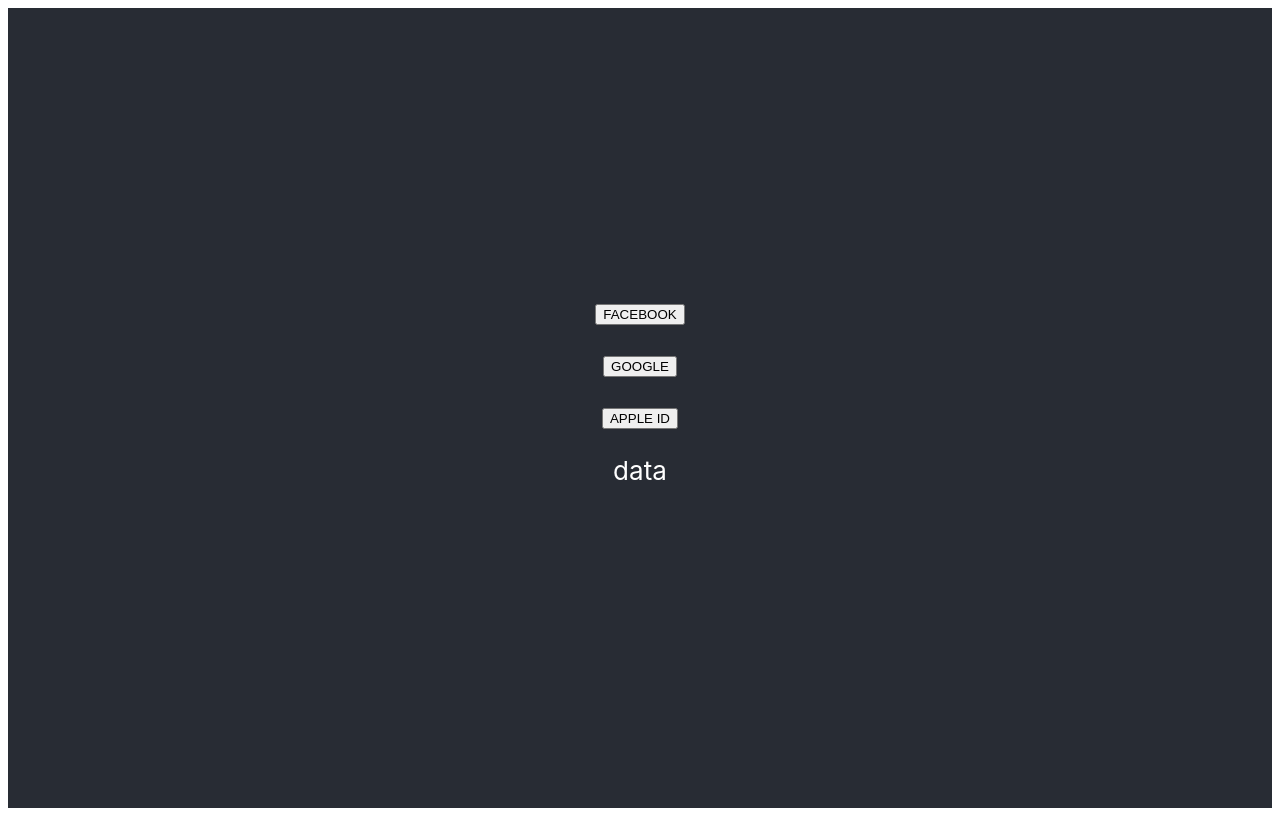
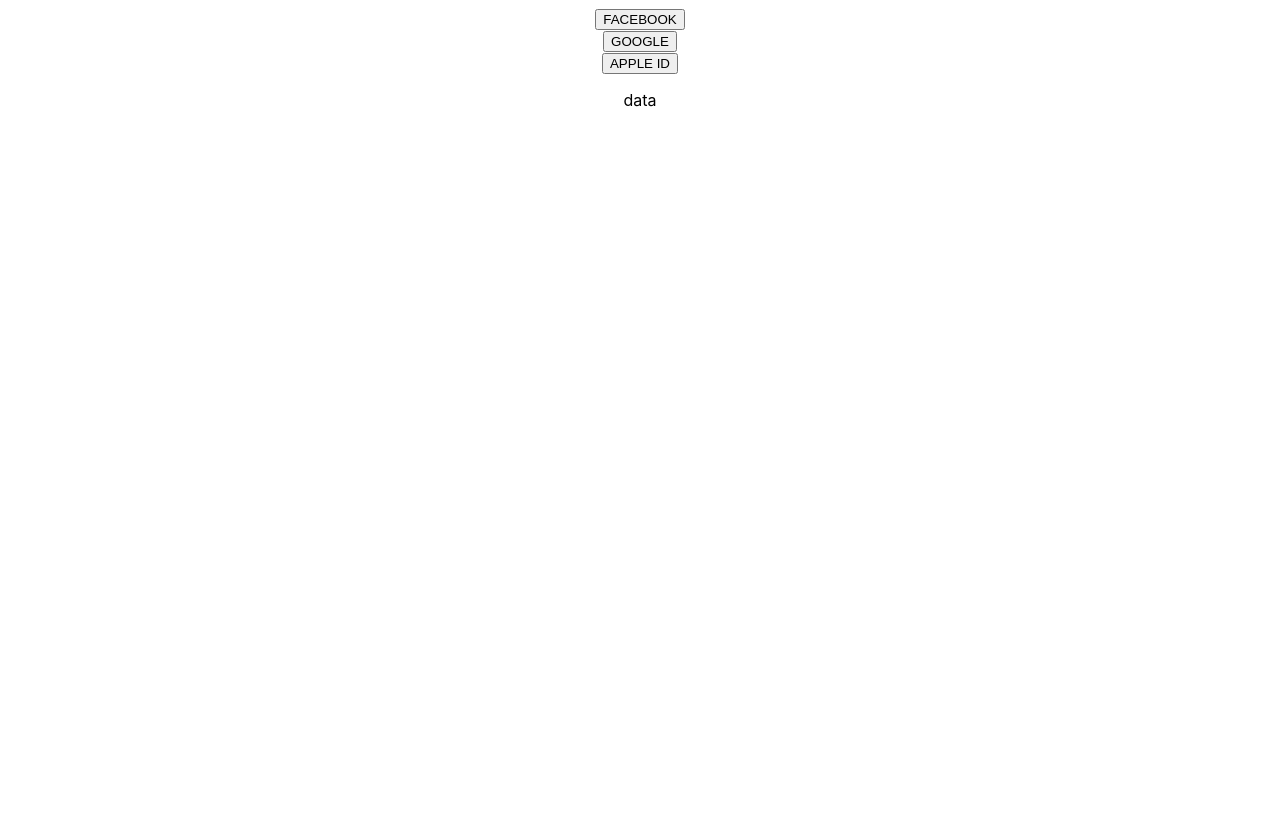
Before and after one commit to jorgeantoniotj/example2, a React (Create React App) app: page / in a window 1280 px wide. Built offline with nearby package versions, Linux system fonts and the light colour scheme; what aws-amplify would draw is missing.

Commit message:
feat: colors

```diff
--- a/src/App.css
+++ b/src/App.css
@@ -14,18 +14,10 @@
 }
 
 .App-header {
-  background-color: #282c34;
-  min-height: 100vh;
-  display: flex;
-  flex-direction: column;
-  align-items: center;
-  justify-content: center;
-  font-size: calc(10px + 2vmin);
-  color: white;
 }
 
 .App-link {
-  color: #61dafb;
+  color: red;
 }
 
 @keyframes App-logo-spin {
```
